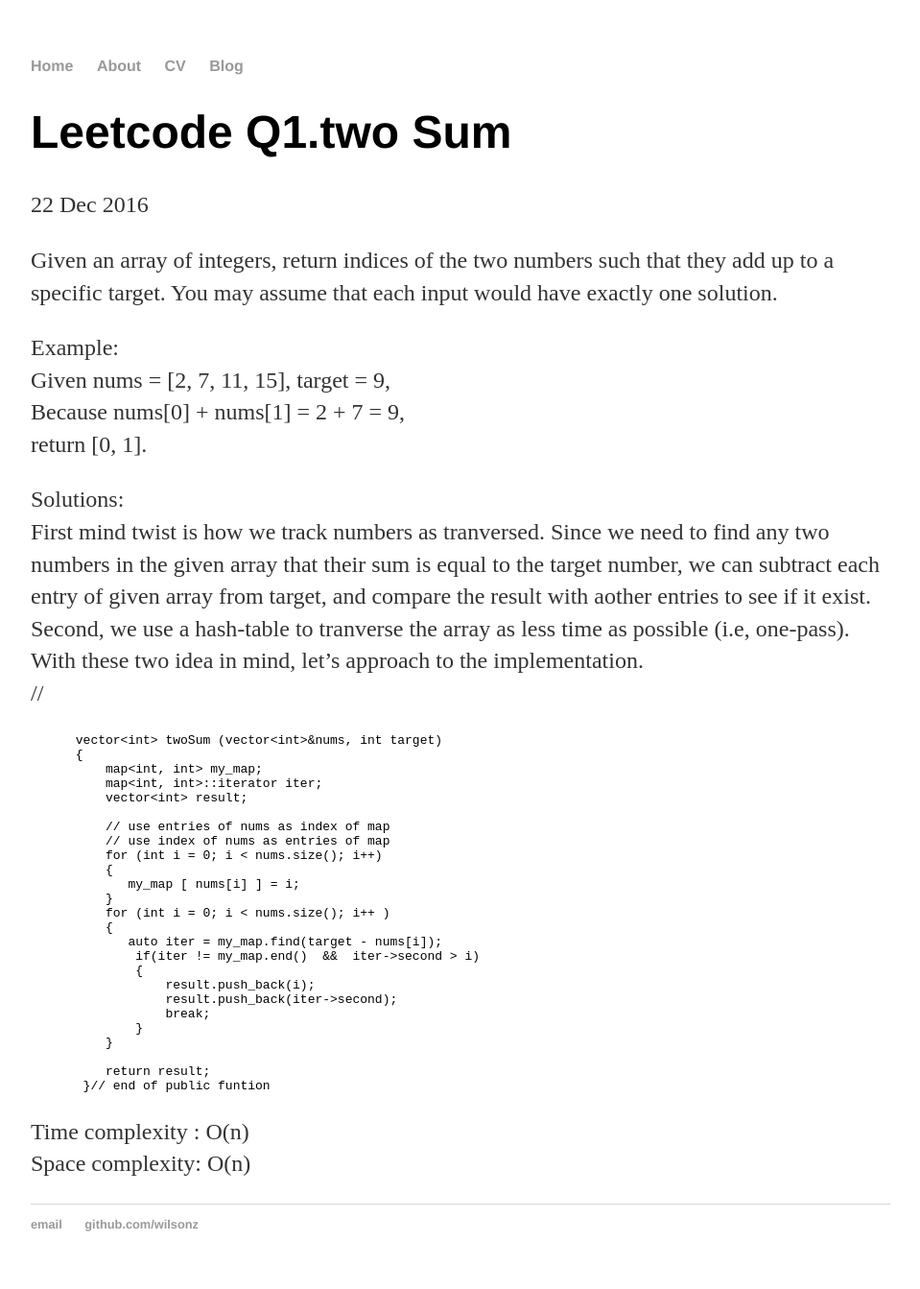
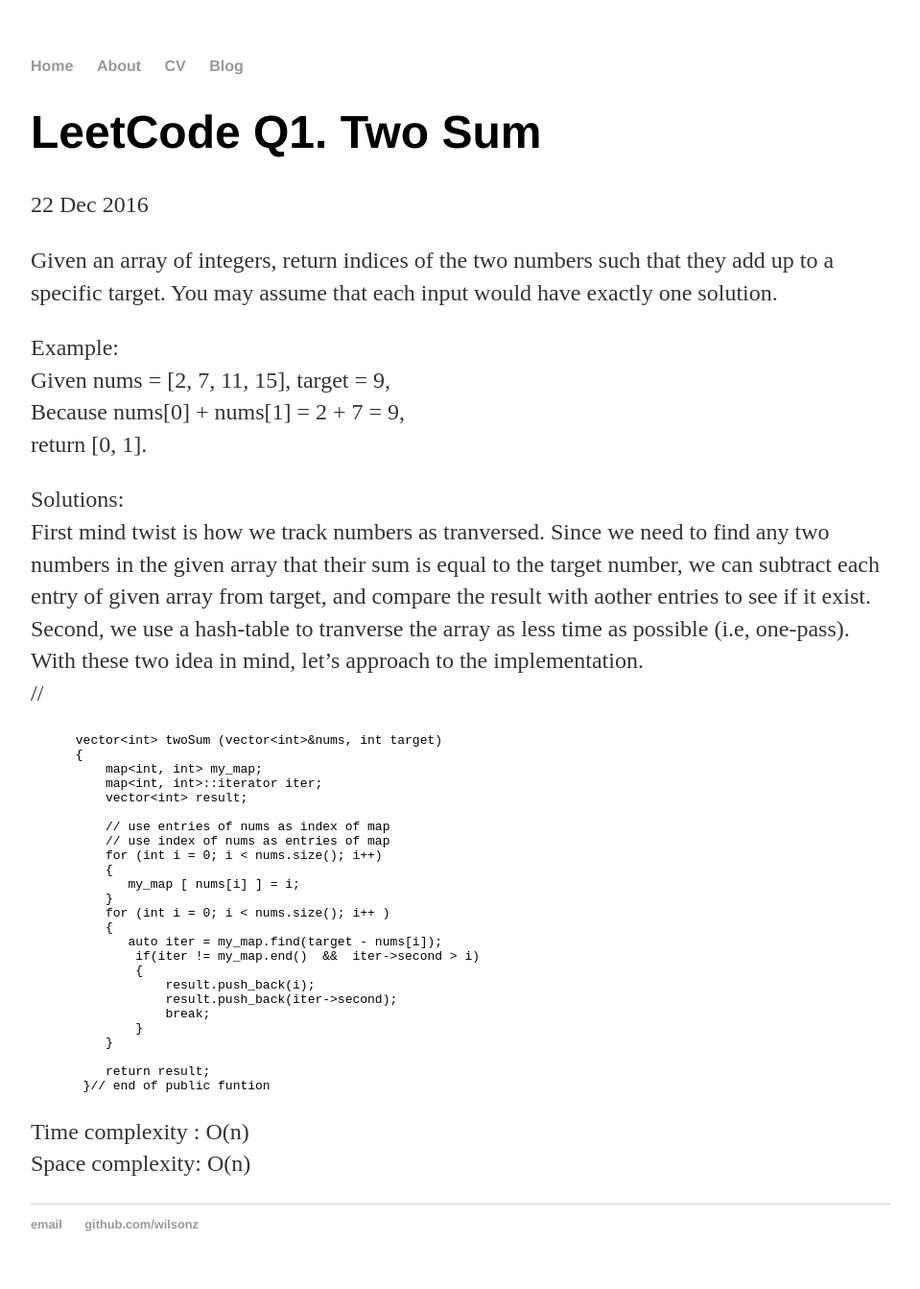
Before and after one commit to wilsonz/wilsonz.github.io, a Jekyll site: the page built from _posts/2016-12-22-LeetCode-Q1.Two-Sum.md, in a window 1280 px wide. Shown: the whole page at 96% size, without its empty margins (160-1119 px from the left). Built offline with Jekyll 4.4.1, drawn with Linux system fonts in a browser that asks for light colours; part of the change alters nothing that is shown.

```diff
--- a/_posts/2016-12-22-LeetCode-Q1.Two-Sum.md
+++ b/_posts/2016-12-22-LeetCode-Q1.Two-Sum.md
@@ -1,5 +1,6 @@
 ---
 layout: post
+title: "LeetCode Q1. Two Sum"
 date: 2016-12-22
 ---
 Given an array of integers, return indices of the two numbers such that they add up to a specific target.
```
